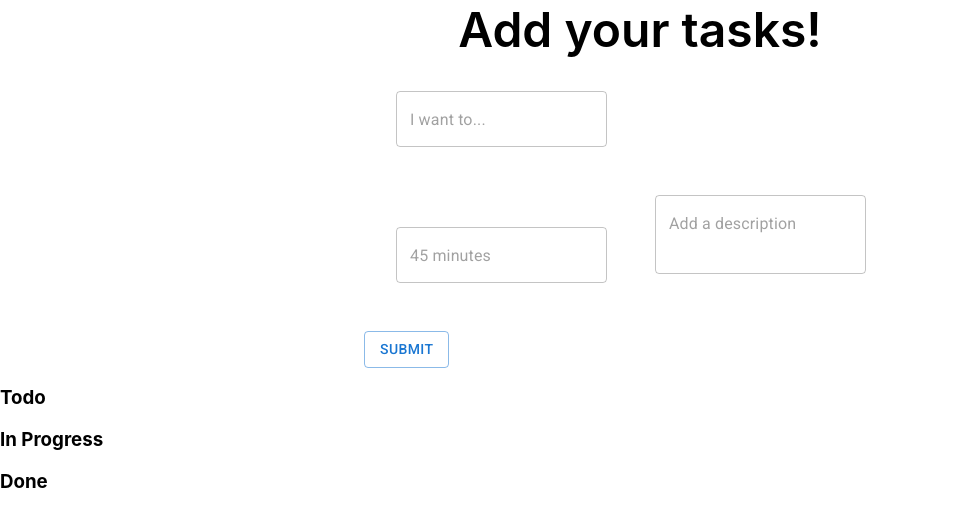
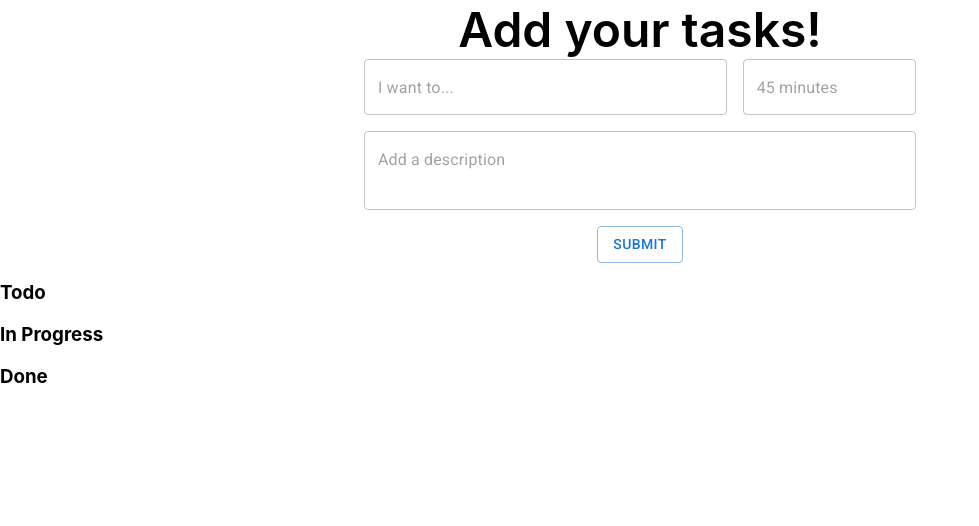
Before and after one commit to edwgeo/productivity-app, a React (Create React App) app: page / in a window 1280 px wide. Shown: the top 526 px of the page, without its empty margins (0-979 px from the left). Built offline with nearby package versions, Linux system fonts and the light colour scheme; the HTML template or start-up script is replaced by a standard one.

Commit message:
fixed spacing with fullWidth prop

```diff
--- a/src/components/Todoform.js
+++ b/src/components/Todoform.js
@@ -1,6 +1,6 @@
 import react, { useState } from 'react'
 import { NormalInput, FormContainer, InputInRow, SubmitInput, TextArea } from './StyledComponents'
-import { Button, TextField, Grid, Container } from '@mui/material';
+import { Button, TextField, Grid, Container, Item } from '@mui/material';
 
 function Todoform ({latestTodo, setTodos, setLatestTodo}) {
     const [errors, setErrors] = useState({titleError : "", timeError : ""})
@@ -42,41 +42,40 @@ function Todoform ({latestTodo, setTodos, setLatestTodo}) {
     }
 
     return (
+        <>
         <Container maxWidth="sm">
             <form onSubmit={handleSubmit}>
-                <Grid container spacing={2}>
-                    <Grid item m={4}>
-                        <div>
+                <Grid container spacing={2} alignItems="center" justifyContent="center">
+                    <Grid item md={8}>
                         <TextField
                             placeholder="I want to..."
                             value={latestTodo.name}
                             onChange={handleChange}
                             name="name"
                             variant="outlined"
+                            fullWidth
                         />
                         {/* <div style= {{fontSize : 11, color : "red"}}>{errors.titleError}</div> */}
-                        </div>
                     </Grid>
-                    <Grid item m={4}>
-                        <div>
+                    <Grid item md={4}>
                         <TextField
                             placeholder="45 minutes"
                             value={latestTodo.time}
                             onChange={handleChange}
                             name="time"
+                            fullWidth
                         />
                         {/* <div style= {{fontSize : 11, color : "red"}}>{errors.timeError}</div> */}
-                        </div>
                     </Grid>
-                    <Grid item>
+                    <Grid item md={12}>
                         <TextField
                             multiline
-                            fullwidth
                             rows={2}
                             placeholder="Add a description"
                             value={latestTodo.desc}
                             onChange={handleChange}
                             name="desc"
+                            fullWidth
                         />
                     </Grid>
                     <Grid item>
@@ -85,6 +84,7 @@ function Todoform ({latestTodo, setTodos, setLatestTodo}) {
                 </Grid>
             </form>
         </Container>
+      </>
     )
 }
 
```
